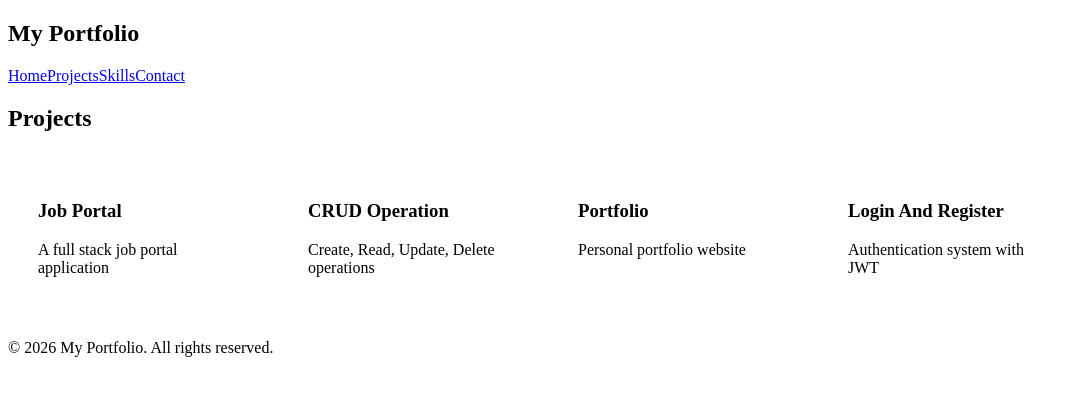
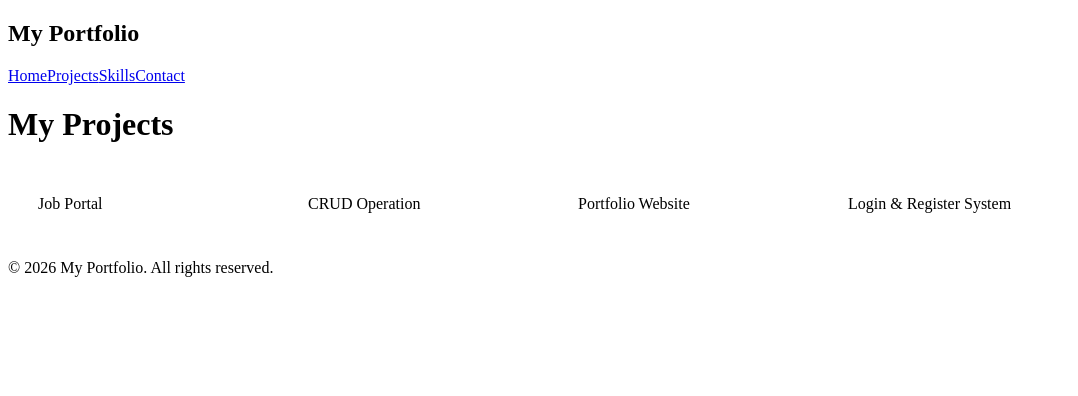
Before and after one commit to Pratibhajha2968/PORTFOLIO, a React (Vite) app in the folder Portfolio/: page /projects in a window 1280 px wide. Shown: the top 396 px of the page, without its empty margins (0-1078 px from the left). Built offline with nearby package versions, Linux system fonts and the light colour scheme.

Commit message:
Portfolio

```diff
--- a/Portfolio/src/pages/Home.jsx
+++ b/Portfolio/src/pages/Home.jsx
@@ -1,10 +1,8 @@
-import "../Styles/Home.css";
-
 export default function Home() {
   return (
-    <section className="home">
-      <h1>Hi, I'm <span>Pratibha</span></h1>
-      <p>Full Stack MERN Developer</p>
-    </section>
+    <div className="page">
+      <h1>Hello, I'm Pratibha 👋</h1>
+      <p>Frontend & Java Full Stack Developer</p>
+    </div>
   );
 }
--- a/Portfolio/src/pages/Projects.jsx
+++ b/Portfolio/src/pages/Projects.jsx
@@ -1,4 +1,3 @@
-import React from "react";
 import { useNavigate } from "react-router-dom";
 import "../Styles/Projects.css";
 
@@ -6,31 +5,15 @@ export default function Projects() {
   const navigate = useNavigate();
 
   const projects = [
-    {
-      id: "job-portal",
-      title: "Job Portal",
-      shortDesc: "A full stack job portal application"
-    },
-    {
-      id: "crud-app",
-      title: "CRUD Operation",
-      shortDesc: "Create, Read, Update, Delete operations"
-    },
-    {
-      id: "portfolio",
-      title: "Portfolio",
-      shortDesc: "Personal portfolio website"
-    },
-    {
-      id: "login-system",
-      title: "Login And Register",
-      shortDesc: "Authentication system with JWT"
-    }
+    { id: "job-portal", title: "Job Portal" },
+    { id: "crud-app", title: "CRUD Operation" },
+    { id: "portfolio", title: "Portfolio Website" },
+    { id: "auth-system", title: "Login & Register System" },
   ];
 
   return (
-    <section>
-      <h2>Projects</h2>
+    <div className="page">
+      <h1>My Projects</h1>
 
       <div className="grid">
         {projects.map((p) => (
@@ -39,11 +22,10 @@ export default function Projects() {
             className="card"
             onClick={() => navigate(`/project/${p.id}`)}
           >
-            <h3>{p.title}</h3>
-            <p>{p.shortDesc}</p>
+            {p.title}
           </div>
         ))}
       </div>
-    </section>
+    </div>
   );
 }
--- a/Portfolio/src/pages/ProjectsDetails.jsx
+++ b/Portfolio/src/pages/ProjectsDetails.jsx
@@ -1,82 +1,35 @@
-import React from "react";
-import { useParams, useNavigate } from "react-router-dom";
+import { useParams } from "react-router-dom";
 
 export default function ProjectDetails() {
   const { id } = useParams();
-  const navigate = useNavigate();
 
-  const projects = {
+  const projectData = {
     "job-portal": {
       title: "Job Portal",
-      description:
-        "A Full-stack job portal where users can register, login, apply for jobs and recruiters can post jobs.",
-      tech: "React, HTML/CSS , Javascript , Java , Springboot , MySQL , Git , Github , Vscode , Eclipse",
-      features: [
-        "User Authentication",
-        "Job Posting",
-        "Job Search",
-        "Apply for jobs"
-      ]
+      desc: "Full stack job portal using Java Full-stack."
     },
-
     "crud-app": {
       title: "CRUD Operation",
-      description:
-        "A full stack CRUD application for managing users with add, update, delete and view features.",
-      tech: "React, MongoDB , Express.js , Node.js , Postman , Vscode",
-      features: [
-        "Add User",
-        "Update User",
-        "Delete User",
-        "View All Users"
-      ]
+      desc: "User management CRUD app using MERN stack."
     },
-
     "portfolio": {
-      title: "Portfolio",
-      description:
-        "My personal developer portfolio showcasing projects, skills and resume.",
-      tech: "React, CSS , Javascript , HTML , Vscode , Git , Github",
-      features: [
-        "Responsive Design",
-        "Project Showcase",
-        "Contact Form"
-      ]
+      title: "Portfolio Website",
+      desc: "Personal responsive portfolio built with React."
     },
-
-    "login-system": {
+    "auth-system": {
       title: "Login & Register System",
-      description:
-        "Authentication system with secure login and registration using JWT.",
-      tech: "React, Node.js, MongoDB",
-      features: [
-        "JWT Authentication",
-        "Password Encryption",
-        "Protected Routes"
-      ]
+      desc: "Authentication system using JWT."
     }
   };
 
-  const project = projects[id];
+  const project = projectData[id];
 
   if (!project) return <h2>Project Not Found</h2>;
 
   return (
-    <div style={{ padding: "30px" }}>
-      <button onClick={() => navigate(-1)}>⬅ Back</button>
-
+    <div className="page">
       <h1>{project.title}</h1>
-      <p>{project.description}</p>
-
-      <h3>Tech Stack</h3>
-      <p>{project.tech}</p>
-
-      <h3>Features</h3>
-      <ul>
-        {project.features.map((f, i) => (
-          <li key={i}>{f}</li>
-        ))}
-      </ul>
+      <p>{project.desc}</p>
     </div>
   );
 }
--- a/Portfolio/src/pages/Skills.jsx
+++ b/Portfolio/src/pages/Skills.jsx
@@ -1,14 +1,14 @@
-import "../Styles/Skills.css";
-
 export default function Skills() {
-  const skills = ["React","Node","MongoDB","Express","Java"];
-
   return (
-    <section>
-      <h2>Skills</h2>
-      <div className="skills">
-        {skills.map((s,i) => <span key={i}>{s}</span>)}
-      </div>
-    </section>
+    <div className="page">
+      <h1>Skills</h1>
+      <ul>
+        <li>HTML, CSS, JavaScript</li>
+        <li>React</li>
+        <li>Java, Spring Boot</li>
+        <li>Node.js, Express</li>
+        <li>MongoDB, MySQL</li>
+      </ul>
+    </div>
   );
 }
```
